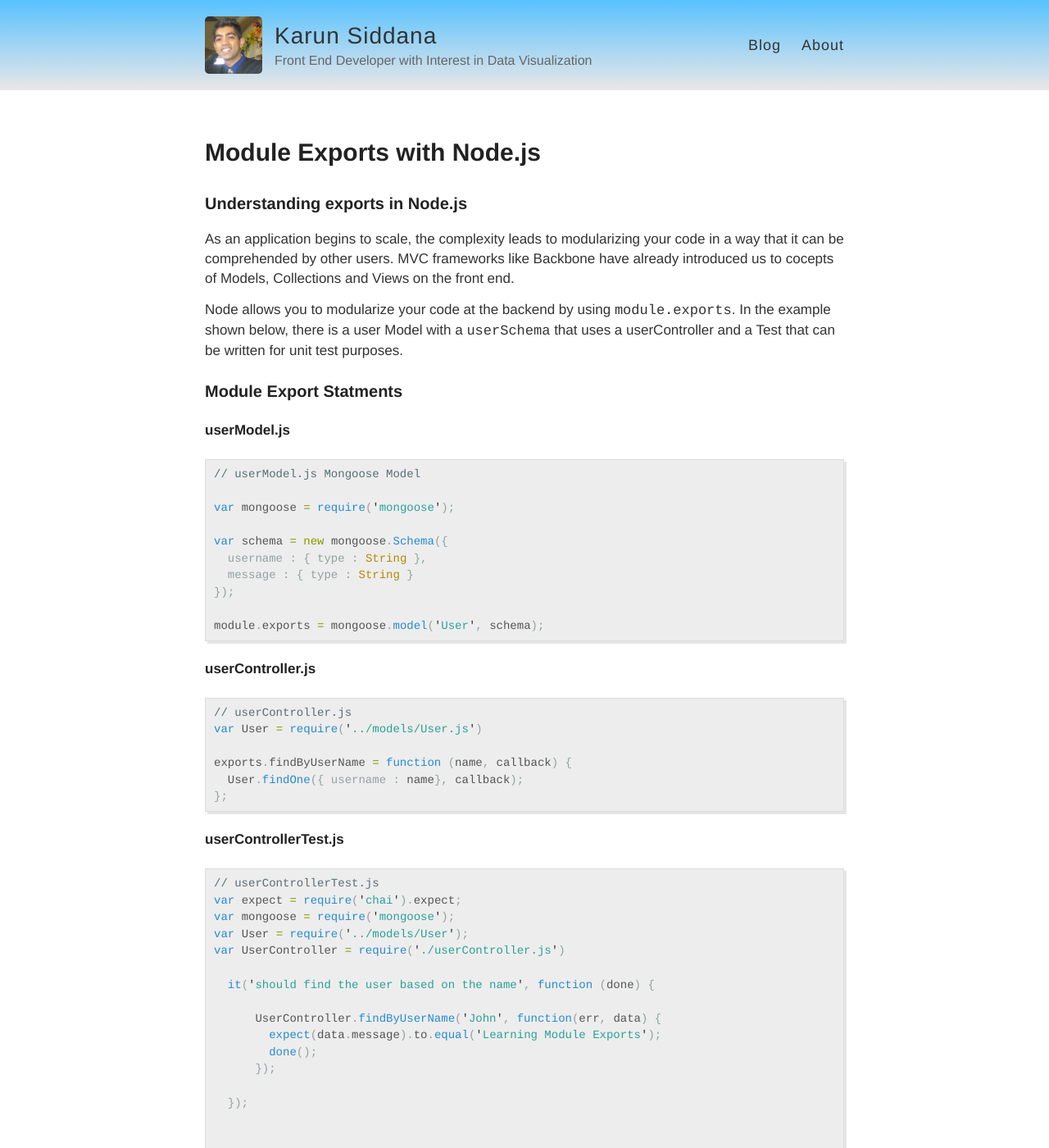
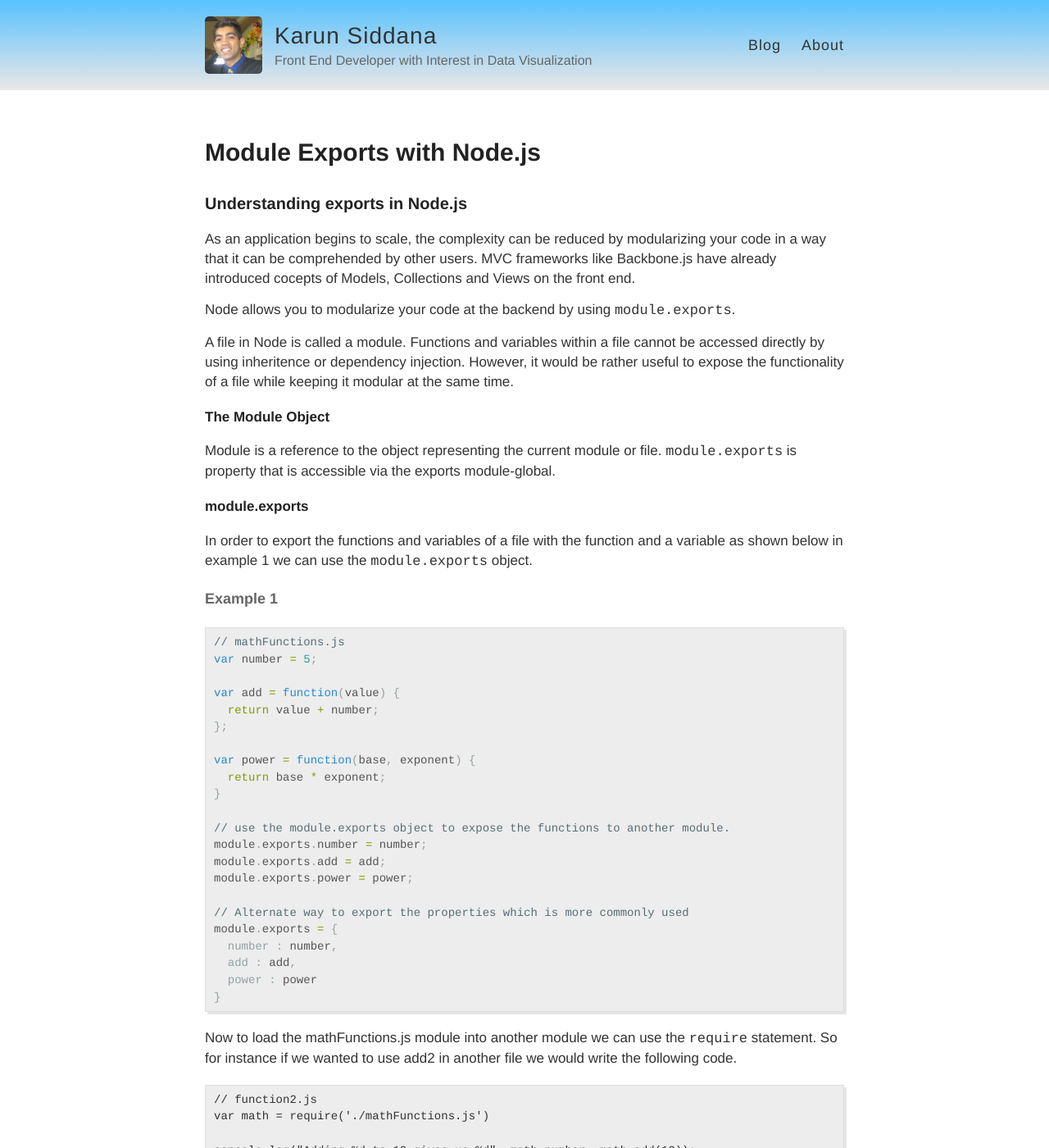
Before and after one commit to ksiddana/ksiddana.github.io, a Jekyll site: the page built from _posts/2016-01-31-Module-Exports-Node.md, in a window 1280 px wide and 1400 px high. Shown: the whole window at 82% size. Built offline with Jekyll 4.4.1, drawn with Linux system fonts in a browser that asks for light colours; Markdown is read by kramdown in place of the engine named in the settings; some of the changed text lies outside the part shown.

Commit message:
Added Example 1

```diff
--- a/_posts/2016-01-31-Module-Exports-Node.md
+++ b/_posts/2016-01-31-Module-Exports-Node.md
@@ -6,11 +6,60 @@ date: 2016-01-31 16:00:00
 
 ###Understanding exports in Node.js
 
-As an application begins to scale, the complexity leads to modularizing your code in a way that it can be comprehended by other users. MVC frameworks like Backbone have already introduced us to cocepts of Models, Collections and Views on the front end.
+As an application begins to scale, the complexity can be reduced by modularizing your code in a way that it can be comprehended by other users. MVC frameworks like Backbone.js have already introduced cocepts of Models, Collections and Views on the front end.
 
-Node allows you to modularize your code at the backend by using `module.exports`. In the example shown below, there is a user Model with a `userSchema` that uses a userController and a Test that can be written for unit test purposes.
+Node allows you to modularize your code at the backend by using `module.exports`.
 
-###Module Export Statments
+
+
+A file in Node is called a module. Functions and variables within a file cannot be accessed directly by using inheritence or dependency injection. However, it would be rather useful to expose the functionality of a file while keeping it modular at the same time.
+
+#####The Module Object
+
+Module is a reference to the object representing the current module or file. `module.exports` is property that is accessible via the exports module-global.
+
+#####module.exports
+In order to export the functions and variables of a file with the function and a variable as shown below in example 1 we can use the `module.exports` object.
+
+####Example 1
+
+{% highlight javascript %}
+// mathFunctions.js
+var number = 5;
+
+var add = function(value) {
+  return value + number;
+};
+
+var power = function(base, exponent) {
+  return base * exponent;
+}
+
+// use the module.exports object to expose the functions to another module.
+module.exports.number = number;
+module.exports.add = add;
+module.exports.power = power;
+
+// Alternate way to export the properties which is more commonly used
+module.exports = {
+  number : number,
+  add : add,
+  power : power
+}
+{% endhighlight %}
+
+Now to load the mathFunctions.js module into another module we can use the `require` statement. So for instance if we wanted to use add2 in another file we would write the following code.
+
+{% highlight javascrip %}
+// function2.js
+var math = require('./mathFunctions.js')
+
+console.log("Adding %d to 10 gives us %d", math.number, math.add(10));
+{% endhighlight %}
+
+####Example 2
+
+In the example shown below, there is a user Model with a `userSchema` that uses a userController and a Test that can be written for unit test purposes.
 
 #####userModel.js
 {% highlight javascript %}
```
